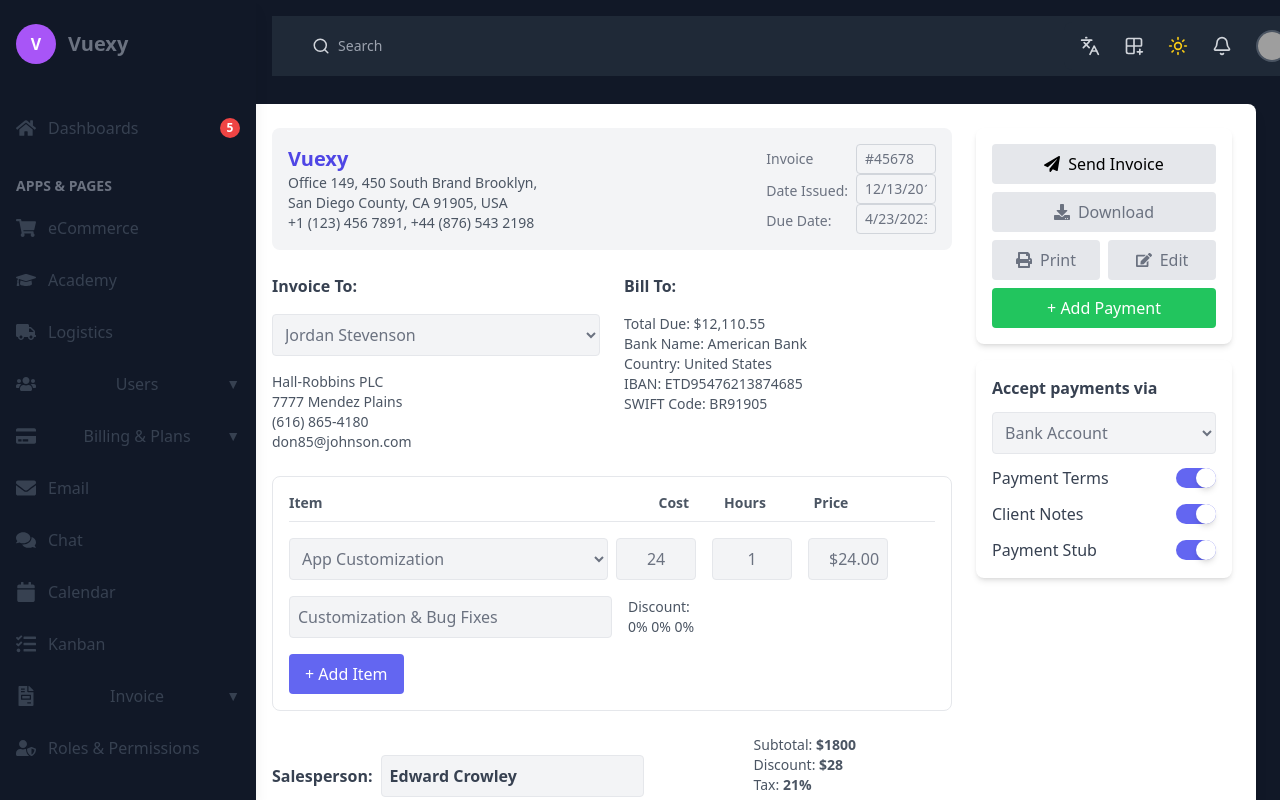
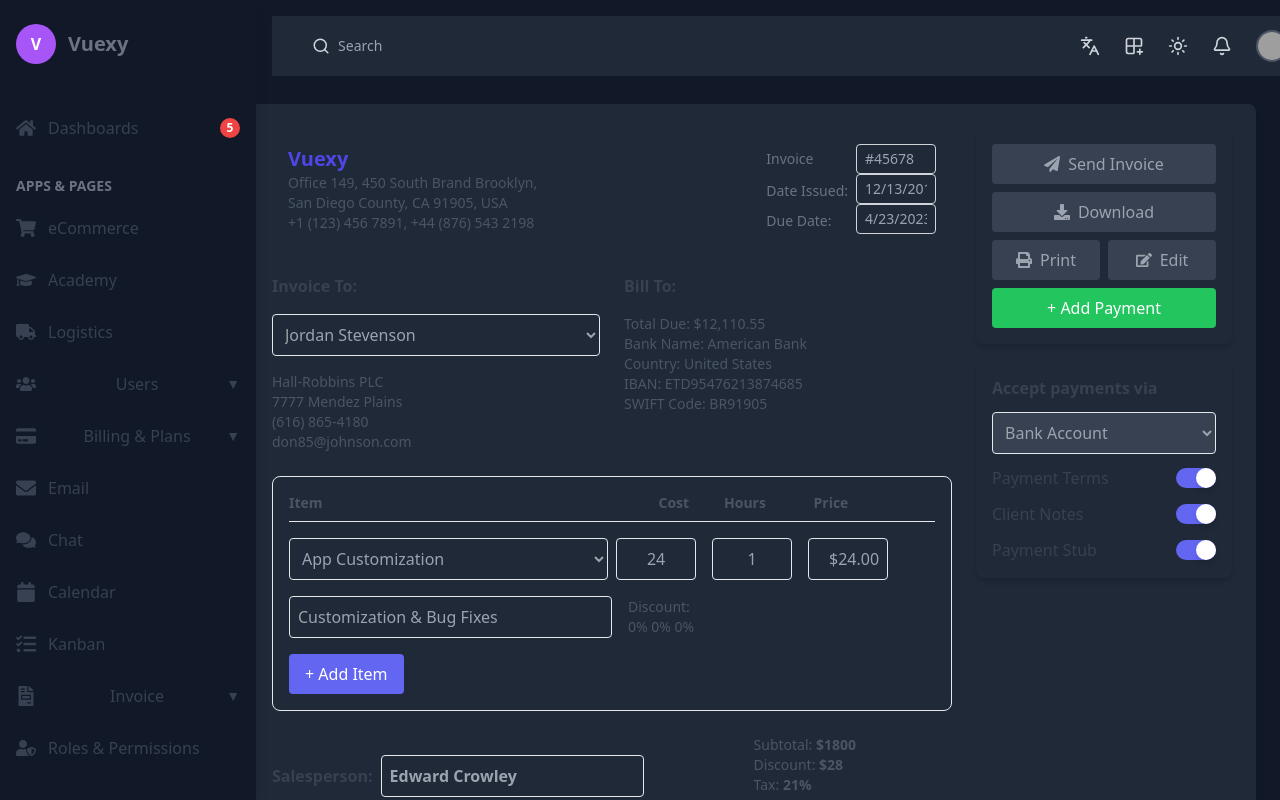
Before and after one commit to xnafi/dashboard, a React (Vite) app: page /invoice-payment in a window 1280 px wide. Both pictures are taken after a click on the button 1178 px from the left and 46 px from the top of the page. Shown: the top 800 px of the page. Built offline with nearby package versions, Linux system fonts and the light colour scheme; grey boxes are pictures that could not be loaded.

Commit message:
Invoice payment-dark mode implemented

```diff
--- a/src/components/Header/Header.tsx
+++ b/src/components/Header/Header.tsx
@@ -36,7 +36,7 @@ export default function Header() {
         {/* Dark Mode Toggle */}
         <button onClick={() => setDarkMode(!darkMode)}>
           {darkMode ? (
-            <Sun className="w-5 h-5 text-yellow-400 cursor-pointer hover:text-yellow-500" />
+            <Sun className="w-5 h-5 text-gray-300 cursor-pointer hover:text-yellow-500" />
           ) : (
             <Moon className="w-5 h-5 text-gray-600 dark:text-gray-300 cursor-pointer hover:text-gray-800 dark:hover:text-gray-100" />
           )}
--- a/src/pages/InvoiceList/InvoicePayment.tsx
+++ b/src/pages/InvoiceList/InvoicePayment.tsx
@@ -5,14 +5,14 @@ const InvoicePayment = () => {
   const [clientNotes, setClientNotes] = useState(true);
   const [paymentStub, setPaymentStub] = useState(true);
   return (
-    <div className="p-6 bg-gray-50 flex justify-center mt-20 dark:bg-gray-900  dark:text-gray-500">
-      <div className=" w-full bg-white shadow-lg rounded-lg p-6 flex gap-6">
+    <div className="p-6 bg-gray-50 flex justify-center mt-20 dark:bg-gray-900  dark:text-gray-400">
+      <div className=" w-full bg-white shadow-lg rounded-lg p-6 flex gap-6 dark:bg-gray-800  dark:text-gray-400 ">
         {/* Left Side: Invoice Details */}
         <div className="flex-1">
           {/* Header */}
-          <div className="bg-gray-100 p-4 rounded-lg flex justify-between items-center">
+          <div className="bg-gray-100 p-4 rounded-lg flex justify-between items-center dark:bg-gray-800  dark:text-gray-400">
             <div>
-              <h2 className="text-xl font-bold text-indigo-600 flex items-center gap-2">
+              <h2 className="text-xl font-bold text-indigo-600 flex items-center gap-2 ">
                 <span className="text-indigo-600">Vuexy</span>
               </h2>
               <p className="text-gray-600 text-sm">
@@ -28,7 +28,7 @@ const InvoicePayment = () => {
                <div>
               <input
                 type="text"
-                className="border border-gray-300 px-2 py-1 rounded text-sm w-20 bg-gray-100"
+                className="border border-gray-300 px-2 py-1 rounded text-sm w-20 bg-gray-100 dark:bg-gray-800  dark:text-gray-400"
                 value="#45678"
                 readOnly
               />
@@ -41,7 +41,7 @@ const InvoicePayment = () => {
                 <div>
               <input
                 type="text"
-                className="border border-gray-300 px-2 py-1 rounded text-sm w-20 bg-gray-100"
+                className="border border-gray-300 px-2 py-1 rounded text-sm w-20 bg-gray-100 dark:bg-gray-800  dark:text-gray-400"
                 value="12/13/2013"
                 readOnly
               />
@@ -54,7 +54,7 @@ const InvoicePayment = () => {
                 <div>
               <input
                 type="text"
-                className="border border-gray-300 px-2 py-1 rounded text-sm w-20 bg-gray-100"
+                className="border border-gray-300 px-2 py-1 rounded text-sm w-20 bg-gray-100 dark:bg-gray-800  dark:text-gray-400"
                 value="4/23/2023"
                 readOnly
                 />
@@ -68,7 +68,7 @@ const InvoicePayment = () => {
           <div className="mt-6 grid grid-cols-2 gap-6">
             <div>
               <h4 className="font-semibold text-gray-700 mb-4">Invoice To:</h4>
-              <select className="w-full border p-2 rounded bg-gray-100 mb-4">
+              <select className="w-full border p-2 rounded bg-gray-100 mb-4 dark:bg-gray-800  dark:text-gray-400">
                 <option>Jordan Stevenson</option>
               </select>
               <p className="text-sm text-gray-600">Hall-Robbins PLC</p>
@@ -97,20 +97,20 @@ const InvoicePayment = () => {
             <div className="flex items-center gap-2 mt-4">
 
 
-              <select className="border p-2 w-1/2 rounded bg-gray-100 text-gray-500">
+              <select className="border p-2 w-1/2 rounded bg-gray-100 text-gray-500 dark:bg-gray-800  dark:text-gray-400">
                 <option>App Customization</option>
               </select>
              <div className="w-1/2 flex  items-center gap-4">
 
-              <input type="text" className="border p-2 w-20 rounded bg-gray-100 text-center" value="24" readOnly />
-              <input type="text" className="border p-2 w-20 rounded bg-gray-100 text-center" value="1" readOnly />
-              <input type="text" className="border p-2 w-20 rounded bg-gray-100 text-right" value="$24.00" readOnly />
+              <input type="text" className="border p-2 w-20 rounded bg-gray-100 text-center dark:bg-gray-800  dark:text-gray-400" value="24" readOnly />
+              <input type="text" className="border p-2 w-20 rounded bg-gray-100 text-center dark:bg-gray-800  dark:text-gray-400" value="1" readOnly />
+              <input type="text" className="border p-2 w-20 rounded bg-gray-100 text-right dark:bg-gray-800  dark:text-gray-400" value="$24.00" readOnly />
             </div>
              </div>
             <div className="flex items-center gap-4 mt-2">
             <input
               type="text"
-              className="border p-2 w-1/2 rounded bg-gray-100 mt-2 text-gray-500"
+              className="border p-2 w-1/2 rounded bg-gray-100 mt-2 text-gray-500 dark:bg-gray-800  dark:text-gray-400"
               value="Customization & Bug Fixes"
               readOnly
               />
@@ -127,7 +127,7 @@ const InvoicePayment = () => {
                 <div className="">
 
               <h4 className="font-semibold text-gray-700">Salesperson:
-              <input type="text" className="border p-2 rounded bg-gray-100 ml-2" value="Edward Crowley" readOnly /></h4>
+              <input type="text" className="border p-2 rounded bg-gray-100 ml-2 dark:bg-gray-800  dark:text-gray-400" value="Edward Crowley" readOnly /></h4>
                 </div>
 
             <div className="">
@@ -151,13 +151,13 @@ const InvoicePayment = () => {
           <div className="mt-6">
             <h4 className="font-semibold text-gray-700">Note:</h4>
             <textarea
-              className="w-full border p-2 rounded bg-gray-100"
+              className="w-full border p-2 rounded bg-gray-100 dark:bg-gray-800  dark:text-gray-400"
               readOnly
               value="It was a pleasure working with you and your team. We hope you will keep us in mind for future freelance projects. Thank You!"
             ></textarea>
           </div>
           {/* Footer */}
-      <div className="text-sm text-gray-600 mt-6 text-start">
+      <div className="text-sm text-gray-600 mt-6 text-start ">
         © 2024, Made with ❤️ by PIXINVENT
       </div>
         </div>
@@ -165,23 +165,23 @@ const InvoicePayment = () => {
 
         {/* Right Side: Actions Panel */}
         <div className="w-64">
-           <div className="bg-white shadow-md rounded-lg p-4">
+           <div className="bg-white shadow-md rounded-lg p-4 dark:bg-gray-800  dark:text-gray-400">
               {/* Send Invoice Button */}
-              <button className="w-full flex items-center justify-center gap-2 bg-gray-200 text-black px-4 py-2 rounded mb-2 transition duration-300 hover:bg-indigo-500 hover:scale-105">
+              <button className="w-full flex items-center justify-center gap-2 bg-gray-200 dark:bg-gray-700  dark:text-gray-400 text-black px-4 py-2 rounded mb-2 transition duration-300 hover:bg-indigo-500 hover:scale-105">
                 <FaPaperPlane /> Send Invoice
               </button>
 
               {/* Download Button */}
-              <button className="w-full flex items-center justify-center gap-2 bg-gray-200 px-4 py-2 rounded mb-2 transition duration-300  hover:bg-indigo-500 hover:scale-105">
+              <button className="w-full flex items-center justify-center gap-2 bg-gray-200 dark:bg-gray-700  dark:text-gray-400 px-4 py-2 rounded mb-2 transition duration-300  hover:bg-indigo-500 hover:scale-105">
                 <FaDownload /> Download
               </button>
 
               {/* Print & Edit Buttons - Side by Side */}
               <div className="flex flex-row gap-2">
-                <button className="w-full flex items-center justify-center gap-2 bg-gray-200 px-4 py-2 rounded mb-2 transition duration-300 hover:bg-indigo-500 hover:scale-105">
+                <button className="w-full flex items-center justify-center gap-2 bg-gray-200 dark:bg-gray-700  dark:text-gray-400 px-4 py-2 rounded mb-2 transition duration-300 hover:bg-indigo-500 hover:scale-105">
                   <FaPrint /> Print
                 </button>
-                <button className="w-full flex items-center justify-center gap-2 bg-gray-200 px-4 py-2 rounded mb-2 transition duration-300 hover:bg-indigo-500 hover:scale-105">
+                <button className="w-full flex items-center justify-center gap-2 bg-gray-200 dark:bg-gray-700  dark:text-gray-400 px-4 py-2 rounded mb-2 transition duration-300 hover:bg-indigo-500 hover:scale-105">
                   <FaEdit /> Edit
                 </button>
               </div>
@@ -193,11 +193,11 @@ const InvoicePayment = () => {
             </div>
 
           {/* Payment Options */}
-          <div className="mt-4 bg-white shadow-md rounded-lg p-4">
+          <div className="mt-4 bg-white shadow-md rounded-lg p-4 dark:bg-gray-800  dark:text-gray-400">
   <h4 className="text-gray-700 font-semibold mb-3">Accept payments via</h4>
 
   {/* Payment Method Dropdown */}
-  <select className="w-full border p-2 rounded bg-gray-100 focus:outline-none focus:ring-2 focus:ring-indigo-500">
+  <select className="w-full border p-2 rounded bg-gray-100 dark:bg-gray-700  dark:text-gray-400 focus:outline-none focus:ring-2 focus:ring-indigo-500">
     <option>Bank Account</option>
     <option>Bkash</option>
     <option>Rocket</option>
```
